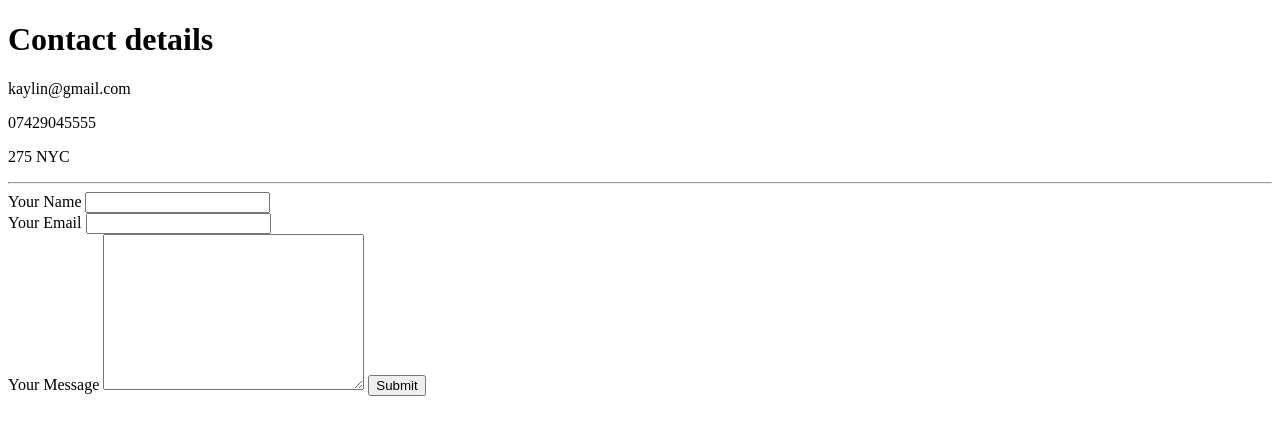
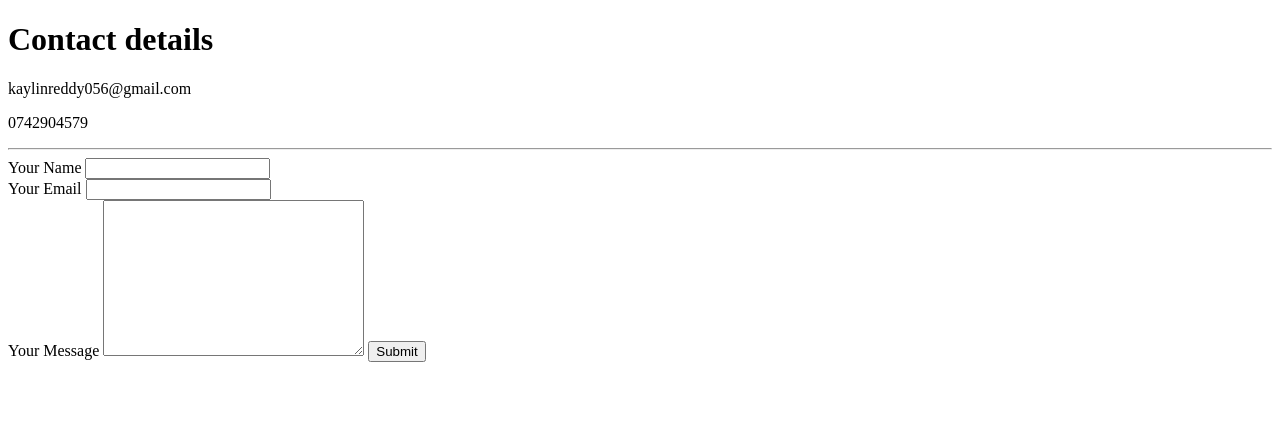
Before and after one commit to Kaylin-coder/CV, a plain HTML site: page Contact-me.html in a window 1280 px wide. Drawn offline with Linux system fonts and the light colour scheme.

Commit message:
Update Contact-me.html

```diff
--- a/Contact-me.html
+++ b/Contact-me.html
@@ -6,9 +6,8 @@
   </head>
   <body>
     <h1>Contact details</h1>
-    <p>kaylin@gmail.com</p>
-    <p>07429045555</p>
-    <p>275 NYC</p>
+    <p>kaylinreddy056@gmail.com</p>
+    <p>0742904579</p>
 <hr>
 <form class="" action="index.html" method="post">
   <label for="">Your Name</label>
```
